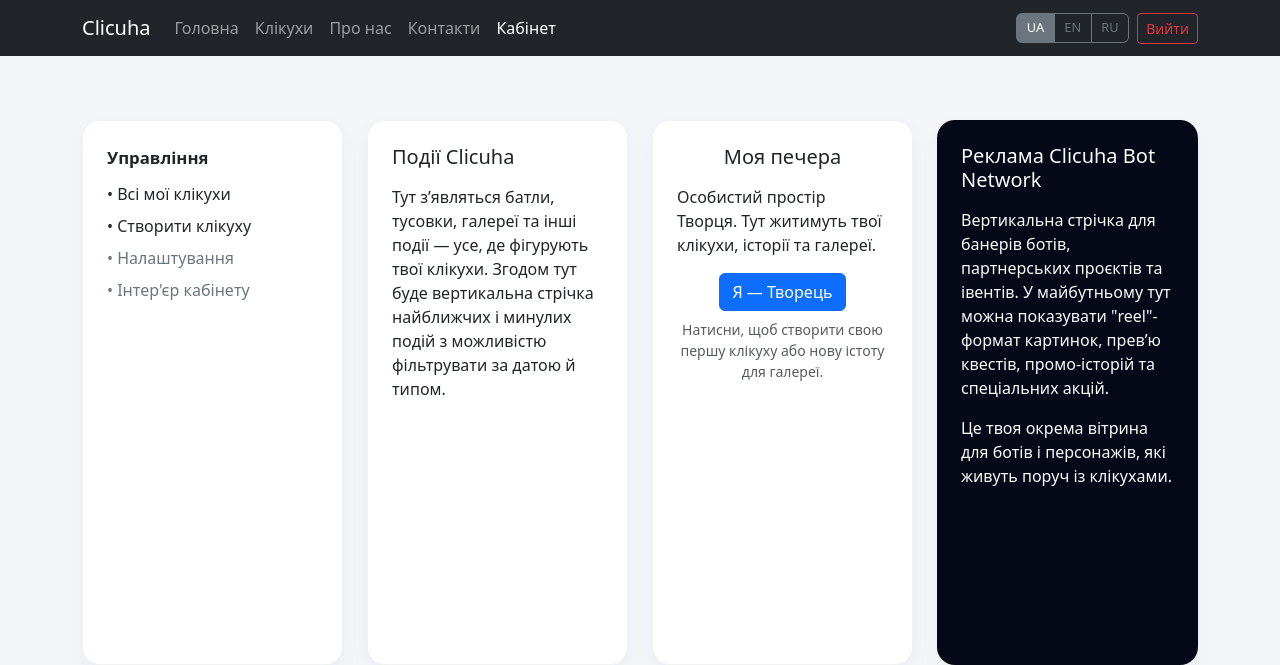
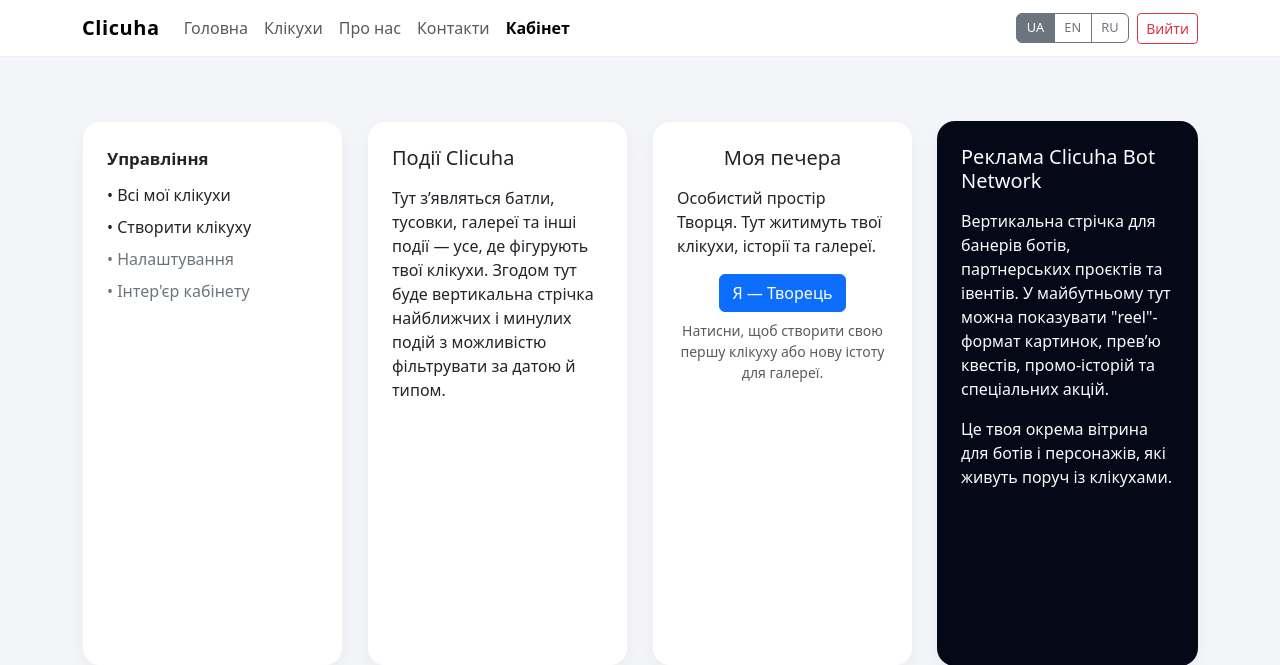
Before and after one commit to Clicuhac/clicuha, a PHP site: page /cabinet.php in a window 1280 px wide. Shown: the top 665 px of the page. Run offline with PHP 8.4, Linux system fonts and the light colour scheme.

Commit message:
Update cabinet.php

```diff
--- a/cabinet.php
+++ b/cabinet.php
@@ -193,9 +193,10 @@ $t = $text[$lang] ?? $text['ua'];
 <body>
 
 <!-- Навбар "як на головній" (темний варіант) -->
-<nav class="navbar navbar-expand-lg navbar-dark bg-dark mb-4" style="background-color:#212529;">
+<nav class="navbar navbar-expand-lg cab-nav mb-4">
     <div class="container">
         <a class="navbar-brand" href="/index.php">Clicuha</a>
+
 
 
         <button class="navbar-toggler" type="button" data-bs-toggle="collapse" data-bs-target="#cabinetNav"
```
